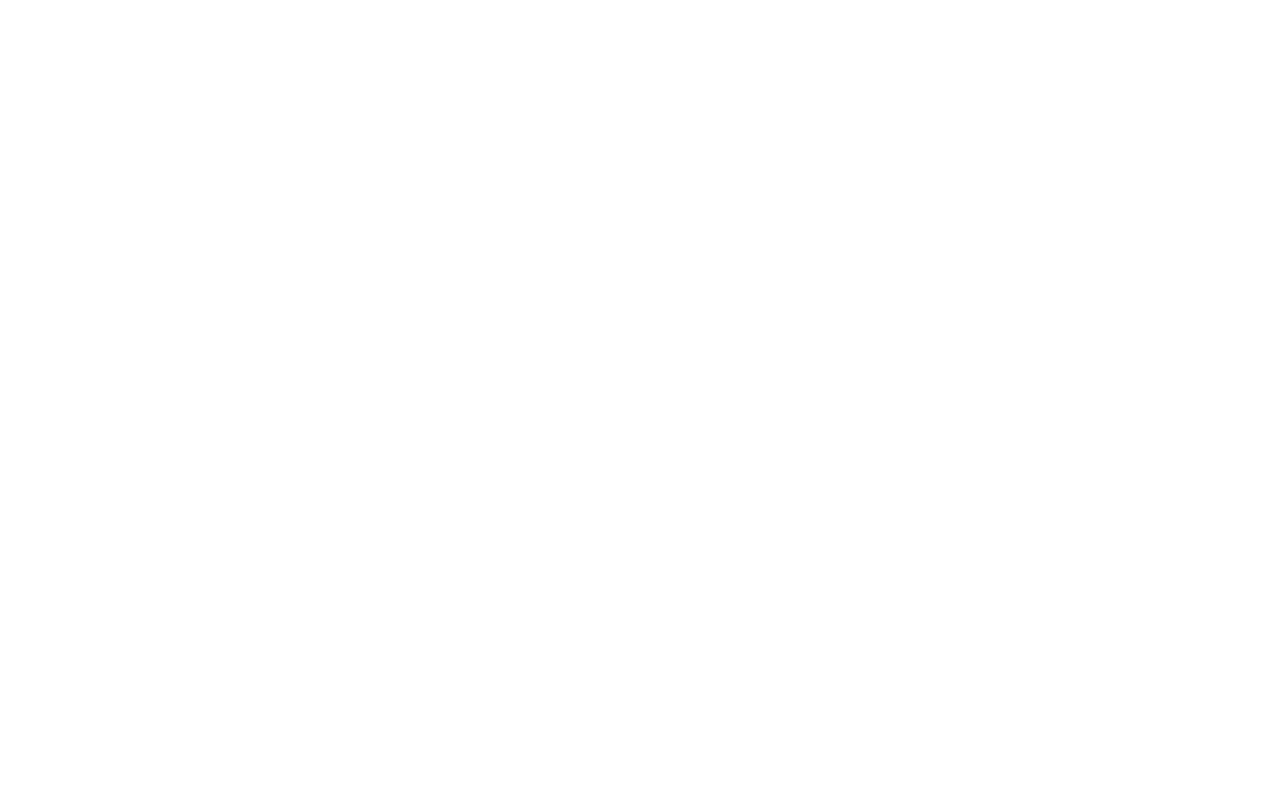
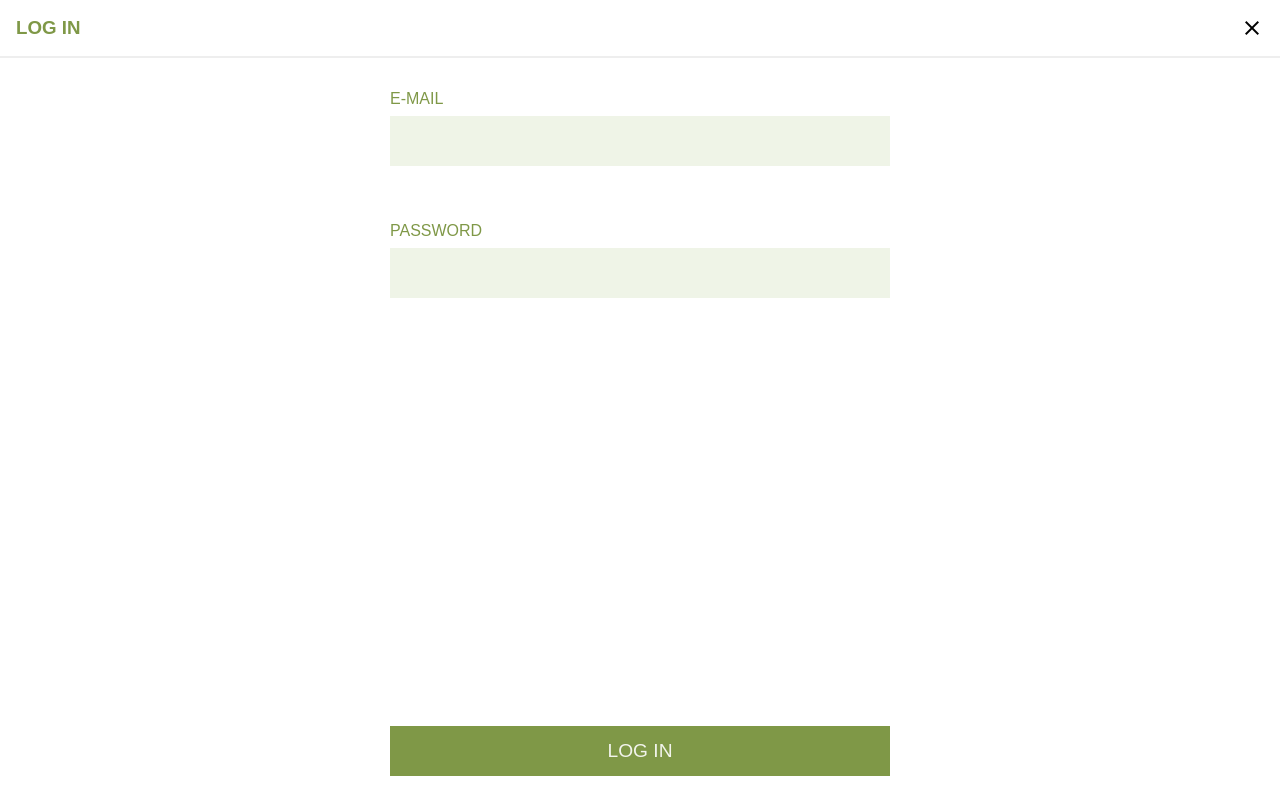
Before and after one commit to katreinhart/plant-walking-frontend, a React (Create React App) app: page /login in a window 1280 px wide. Built offline with nearby package versions, Linux system fonts and the light colour scheme.

Commit message:
added login view

```diff
--- a/src/App.js
+++ b/src/App.js
@@ -7,6 +7,7 @@ import Menu from './components/Menu'
 import History from './components/History'
 import EditSteps from './components/EditSteps'
 import SignUp from './components/SignUp'
+import LogIn from './components/LogIn'
 
 class App extends Component {
 
@@ -20,6 +21,7 @@ class App extends Component {
           <Route path='/history' component={ History } />
           <Route path='/editsteps' component={ EditSteps } />
           <Route path='/signup' component={ SignUp } />
+          <Route path='/login' component={ LogIn } />
         </div>
       </Router>
     );
--- /dev/null
+++ b/src/components/LogIn.js
@@ -0,0 +1,24 @@
+import React, { Component } from 'react'
+import { Link } from 'react-router-dom'
+import Navigation from './Navigation'
+import CloseForm from './CloseForm'
+import TextInputLabeled from './TextInputLabeled'
+import GreenButton from './GreenButton'
+
+class SignUp extends Component {
+  state = {}
+  render() {
+    return (
+      <div className="outermost-container">
+        <CloseForm title="Log In"/>
+        <TextInputLabeled label="e-mail"/>
+        <TextInputLabeled label="password"/>
+        <div className="buttons-container">
+          <GreenButton text="log in"/>
+        </div>
+      </div>
+    )
+  }
+}
+
+export default SignUp;
```
